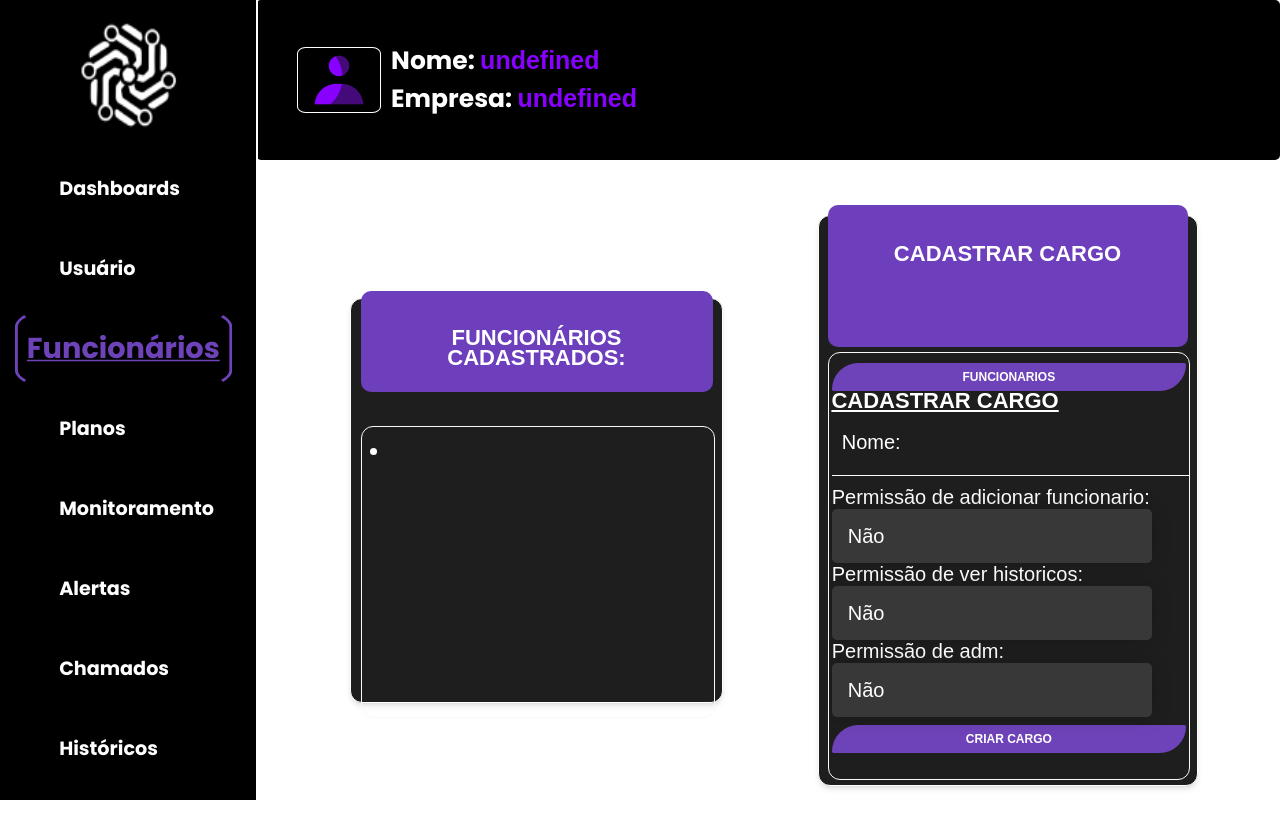
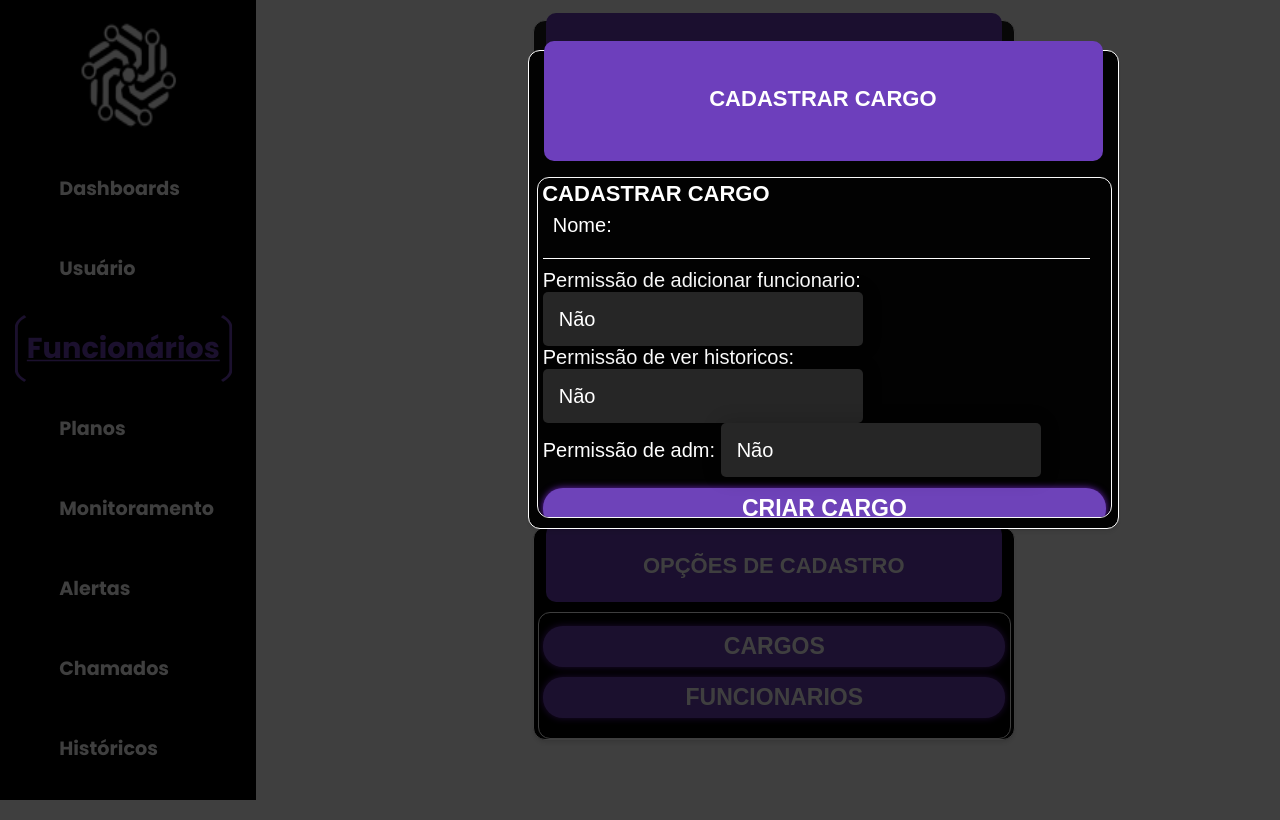
Before and after one commit to Sprint04/Site, a website: page site com web data viz/public/dashboard/funcionario.html in a window 1280 px wide. Both pictures are taken after a click on the button "CARGOS". Drawn offline with nearby package versions, Linux system fonts and the light colour scheme; no server answers.

Commit message:
Atualização do css Pagina Funcionario

```diff
--- a/site com web data viz/public/css/funcionario.css
+++ b/site com web data viz/public/css/funcionario.css
@@ -1,3 +1,42 @@
+.modal {
+    display: none; /* Hidden by default */
+    position: fixed; /* Stay in place */
+    z-index: 1; /* Sit on top */
+    padding-top: 50px; /* Location of the box */
+    padding-left: 400px;
+    left: 0;
+    top: 0;
+    width: 100%; /* Full width */
+    height: 100%; /* Full height */
+    overflow: auto; /* Enable scroll if needed */
+    background-color: rgb(0,0,0); /* Fallback color */
+    background-color: rgba(0, 0, 0, 0.752); /* Black w/ opacity */
+  }
+
+  /* Modal Content */
+  .modal-content {
+    background-color: #fefefe;
+    margin: auto;
+    padding: 20px;
+    border: 1px solid #888;
+    width: 80%;
+  }
+
+  /* The Close Button */
+  .close {
+    color: #aaaaaa;
+    float: right;
+    font-size: 28px;
+    font-weight: bold;
+  }
+
+  .close:hover,
+  .close:focus {
+    color: #000;
+    text-decoration: none;
+    cursor: pointer;
+  }
+
 body{
     font-family: sans-serif;
 }
@@ -11,10 +50,11 @@ body{
 }
 
 .cards {
-    height: 80%;
+    height: 90%;
     display: flex;
     align-items: center;
-    justify-content: space-around;
+    flex-direction: column;
+    justify-content: space-between;
     margin-right: 8%;
     margin-top: 2%;
 }
@@ -131,6 +171,47 @@ body{
     overflow-y: auto;
 }
 
+.cardCargoCadastrar{
+    width: 40%;
+    height: 50%;
+    margin-left: 10%;
+    text-align: center;
+    padding: 3%;
+    position: relative;
+    display: flex;
+    flex-direction: column;
+
+    border-radius: 12px;
+    background-color: #020202;
+    border: 1px solid #ffffff;
+    color: #fff;
+    box-shadow: 0 4px 6px -1px rgb(0 0 0 / 0.1), 0 2px 4px -2px rgb(0 0 0 / 0.1);
+    transition: all 0.6s cubic-bezier(0.23, 1, 0.320, 1);
+}
+
+.cardCargoCadastrar:hover {
+    background-color: rgb(0, 0, 0);
+    border: 1px solid #8800ff;
+    color: #fff;
+    box-shadow: 0 4px 6px -1px rgba(225, 0, 255, 0.1), 0 2px 4px -2px rgba(200, 1, 255, 0.1);
+  }
+
+.container_cargoCadastrar {
+    font-size: 20px;
+    top: 17%;
+    position: relative;
+    width: 110%;
+    left: -6%;
+    height: 82%;
+    display: flex;
+    flex-direction: column;
+    border: 1px solid rgb(249, 249, 249);
+    border-radius: 12px;
+    padding: 1%;
+    text-align: start;
+    overflow-y: auto;
+}
+
 .removeId {
     margin-top: 2%;
     margin-bottom: 6%;
@@ -194,20 +275,58 @@ body{
     }
 
     .botao {
-    border-radius: 300px 20px 300px 20px;
-    border: none;
+        border-radius: 15%;
         background-color: #6E43B9;
         margin-top: 2%;
-    color: #ffffff;
-    font-size: 12px;
         font-weight: bold;
         padding: 7px 40px;
         text-transform: uppercase;
-    transition: transform 20px ease-in;
+
+        color: #fff;
+        border: #8800ff;
+        border-radius: 20px;
+        font-family: 'Poppins', sans-serif;
+        font-size: 23px;
+        transition: 0.5s;
+        box-shadow: 0 0 7px #6a23bc;
     }
 
-.botao:active {
-    transform: scale(0.95);
+    .botao:hover {
+        color: #ffffff;
+        transition: 0.5s;
+        box-shadow: 0 16px 32px 0 rgba(0, 0, 0, 0.2);
+        background-color: #50008a;
+        transition-duration: 0.3s;
+        box-shadow: 0 0 7px #d5b1ff;
+
+    }
+
+    .botaofechar {
+        border-radius: 15%;
+        background-color: #6E43B9;
+        margin-top: 2%;
+        font-weight: bold;
+        padding: 7px 40px;
+        text-transform: uppercase;
+
+        color: #fff;
+        border: #8800ff;
+        border-radius: 20px;
+        font-family: 'Poppins', sans-serif;
+        font-size: 23px;
+        transition: 0.5s;
+        box-shadow: 0 0 7px #6a23bc;
+    }
+
+    .botaofechar:hover {
+        border: #f2f2f2;
+        color: #fafafa;
+        transition: 0.5s;
+        box-shadow: 0 16px 32px 0 rgba(0, 0, 0, 0.2);
+        background-color: #ef0000;
+        transition-duration: 0.3s;
+        box-shadow: 0 0 7px #d5b1ff;
+
     }
 
 
@@ -239,3 +358,41 @@ select {
       background: rgba(101, 101, 101, 0.365)
     }
   }
+
+  .cardOpcoes{
+    width: 45%;
+    height: 21.5%;
+    margin-left: 10%;
+    text-align: center;
+    padding: 3%;
+    position: relative;
+    display: flex;
+    flex-direction: column;
+
+    border-radius: 12px;
+    background-color: #020202;
+    border: 1px solid #ffffff;
+    color: #fff;
+    box-shadow: 0 4px 6px -1px rgb(0 0 0 / 0.1), 0 2px 4px -2px rgb(0 0 0 / 0.1);
+    transition: all 0.6s cubic-bezier(0.23, 1, 0.320, 1);
+}
+
+.cardOpcoes .box {
+    height: 37%;
+}
+
+.container_cardOpcoes {
+    font-size: 20px;
+    top: 23%;
+    position: relative;
+    width: 109%;
+    left: -5.7%;
+    height: 75%;
+    display: flex;
+    flex-direction: column;
+    border: 1px solid rgb(249, 249, 249);
+    border-radius: 12px;
+    padding: 1%;
+    text-align: start;
+    overflow-y: auto;
+}
--- a/site com web data viz/public/dashboard/funcionario.html
+++ b/site com web data viz/public/dashboard/funcionario.html
@@ -32,31 +32,7 @@
             </div>
         </div>
         <div class="tela_dashboard">
-            <div class="container_mensagem_botao">
-                <div class="container_mensagem_usuario">
-                    <div class="img_usuario">
-                        <img src="../assets/perfil.png" alt="">
-                    </div>
-                    <div class="mensagem_usuario">
-                        Nome: <span id="usuarioNome"></span>
-                        <br>
-                        Empresa: <span id="empresaNome"></span>
-                    </div>
-                </div>
 
-                <!-- <div class="container_botao_maquinas">
-                    <div class="botao_maquina">
-                        <select name="" id="">
-                            <option value="">Máquina 1</option>
-                        </select>
-                    </div>
-                </div> -->
-
-            </div>
-
-            <!-- <div class="nome_empresa">
-                <span>Empresa <span id="nome_empresa">Cliente</span></span>
-            </div> -->
             <div class="cards">
 
             <div class="cardFuncionario">
@@ -67,12 +43,75 @@
                     <li id="funcionario_lista"></li>
                 </div>
             </div>
+
+                <div  id="funcionario" class="cardOpcoes">
+                <div class="box"></div>
+                <h1 class="funcionario_titulo">Opções de cadastro</h1>
+
+                <div class="container_cardOpcoes">
+
+                    <button class="botao" id="btnCardCargo">Cargos</button>
+                    <button class="botao" id="btnCardFuncionario">Funcionarios</button>
+
+                </div>
+            </div>
+
+            </div>
+        </div>
+
+<!-- The Modal -->
+<div id="modelCargo" class="modal">
+
+    <div id="cargoDiv" class="cardCargoCadastrar">
+        <div class="box"></div>
+        <h1 class="funcionario_titulo">Cadastrar Cargo</h1>
+
+        <div class="container_cargoCadastrar">
+
+            <h2 class="funcionario_titulo">Cadastrar Cargo</h2>
+            <div class="input-group">
+                <input type="text" id="nomeCargo_input" class="input-group__input" required />
+                <label for="cnpj_input" class="input-group__label">Nome:</label>
+              </div>
+              <div class="input-group">
+                Permissão de adicionar funcionario:
+                <select id="permissoes1">
+                    <option value="0">Não</option>
+                    <option value="1">Sim</option>
+                </select>
+              </div>
+              <div class="input-group">
+                Permissão de ver historicos:
+                <select id="permissoes2">
+                    <option value="0">Não</option>
+                    <option value="1">Sim</option>
+                </select>
+              </div>
+              <div class="input-group">
+                Permissão de adm:
+                <select id="permissoes3">
+                    <option value="0">Não</option>
+                    <option value="1">Sim</option>
+                </select>
+              </div>
+
+                <button onclick="cadastrarCargo()" class="botao">Criar cargo</button>
+                <button id="btnFecharC" class="botaofechar">Fechar</button>
+        </div>
+    </div>
+</div>
+
+</div>
+
+<!-- The Modal -->
+<div id="modelFuncionario" class="modal">
+
     <div  id="funcionario" class="cardFuncionarioCadastrar">
         <div class="box"></div>
         <h1 class="funcionario_titulo">Cadastrar Funcionário</h1>
 
         <div class="container_funcionariosCadastrar">
-                    <button class="botao" onclick="trocarCard()">Cargos</button>
+
             <div class="removeId"><h1 class="funcionario_titulo">Remover Funcionário</h1>
 
                 <div class="input-group">
@@ -114,88 +153,76 @@
                 </select>
 
                 <button onclick="cadastrarUsuario()" class="botao">Adicionar</button>
-
-                </div>
-            </div>
-            <div id="cargoDiv" class="cardFuncionarioCadastrar">
-                <div class="box"></div>
-                <h1 class="funcionario_titulo">Cadastrar Cargo</h1>
-
-                <div class="container_funcionariosCadastrar">
-                    <button class="botao" onclick="trocarCard()">Funcionarios</button>
-
-                    <h2 class="funcionario_titulo">Cadastrar Cargo</h2>
-                    <div class="input-group">
-                        <input type="text" id="nomeCargo_input" class="input-group__input" required />
-                        <label for="cnpj_input" class="input-group__label">Nome:</label>
-                      </div>
-                      <div class="input-group">
-                        Permissão de adicionar funcionario:
-                        <select id="permissoes1">
-                            <option value="0">Não</option>
-                            <option value="1">Sim</option>
-                        </select>
-                      </div>
-                      <div class="input-group">
-                        Permissão de ver historicos:
-                        <select id="permissoes2">
-                            <option value="0">Não</option>
-                            <option value="1">Sim</option>
-                        </select>
-                      </div>
-                      <div class="input-group">
-                        Permissão de adm:
-                        <select id="permissoes3">
-                            <option value="0">Não</option>
-                            <option value="1">Sim</option>
-                        </select>
-                      </div>
-
-                        <button onclick="cadastrarCargo()" class="botao">Criar cargo</button>
-                </div>
-            </div>
-        </div>
-
-            <!-- <div class="crud">
-                <span class="crudInput"><span class="titulo">Remover Funcionarios: </span>Insira o id: <input
-                        placeholder="Id" id="removerId"> <button onclick="removerFuncionario()">Remover</button></span>
-                <div class="adicionarFunci">
-                    <h2>Adicionar Funcionarios</h2>
-                    <div class="inputs">
-                        <input placeholder="nome" id="nome_input">
-                        <input placeholder="sobrenome" id="sobrenome_input">
-                        <input placeholder="CPF" id="cpf_input">
-                        <input placeholder="Email" id="email_input">
-                        <input placeholder="Senha" id="senha_input">
-                        <select id="cargo">
-                            <option value="0">Cargo</option>
-                        </select>
-                    </div>
-
-                </div> -->
+                <button id="btnFecharF" class="botaofechar">Fechar</button>
 
         </div>
     </div>
 
+</div>
+
 </html>
 <script>
-    var card = 0
-    var funcionario = document.getElementById('funcionario');
-    var divCargo = document.getElementById('cargoDiv');
 
-    divCargo.style.display = "none"
+var modalC = document.getElementById("modelCargo");
 
-    function trocarCard(){
-        if(card == 0){
-            card += 1
-            funcionario.style.display = "none"
-            divCargo.style.display = "block"
-        } else{
-            card = 0
-            funcionario.style.display = "block"
-            divCargo.style.display = "none"
+
+var btnCardCargo = document.getElementById("btnCardCargo");
+
+
+var btnFecharC = document.getElementById("btnFecharC");
+
+btnCardCargo.onclick = function() {
+  modalC.style.display = "block";
+}
+
+btnFecharC.onclick = function() {
+  modalC.style.display = "none";
+}
+
+window.onclick = function(event) {
+  if (event.target == modal) {
+    modalC.style.display = "none";
   }
 }
+
+var modalF = document.getElementById("modelFuncionario");
+
+
+var btnCardFuncionario = document.getElementById("btnCardFuncionario");
+
+var btnFecharF = document.getElementById("btnFecharF");
+
+btnCardFuncionario.onclick = function() {
+  modalF.style.display = "block";
+}
+
+btnFecharF.onclick = function() {
+  modalF.style.display = "none";
+}
+
+window.onclick = function(event) {
+  if (event.target == modal) {
+    modalF.style.display = "none";
+  }
+}
+
+    // var card = 0
+    // var funcionario = document.getElementById('funcionario');
+    // var divCargo = document.getElementById('cargoDiv');
+
+    // divCargo.style.display = "none"
+
+    // function trocarCard(){
+    //     if(card == 0){
+    //         card += 1
+    //         funcionario.style.display = "none"
+    //         divCargo.style.display = "block"
+    //     } else{
+    //         card = 0
+    //         funcionario.style.display = "block"
+    //         divCargo.style.display = "none"
+    //     }
+    // }
 </script>
 <script>
 
```
Lines whose indentation alone changed are shown as unchanged.
